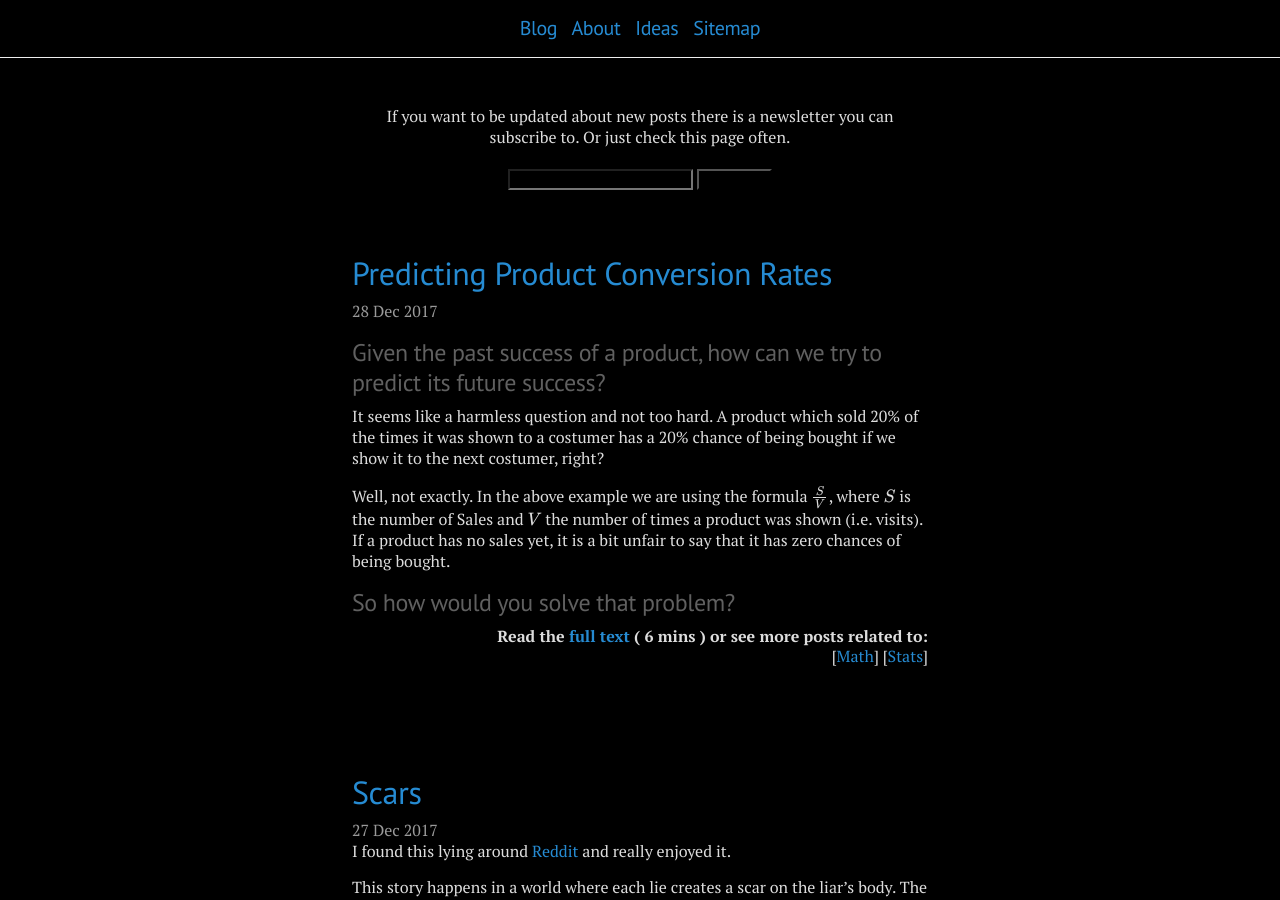
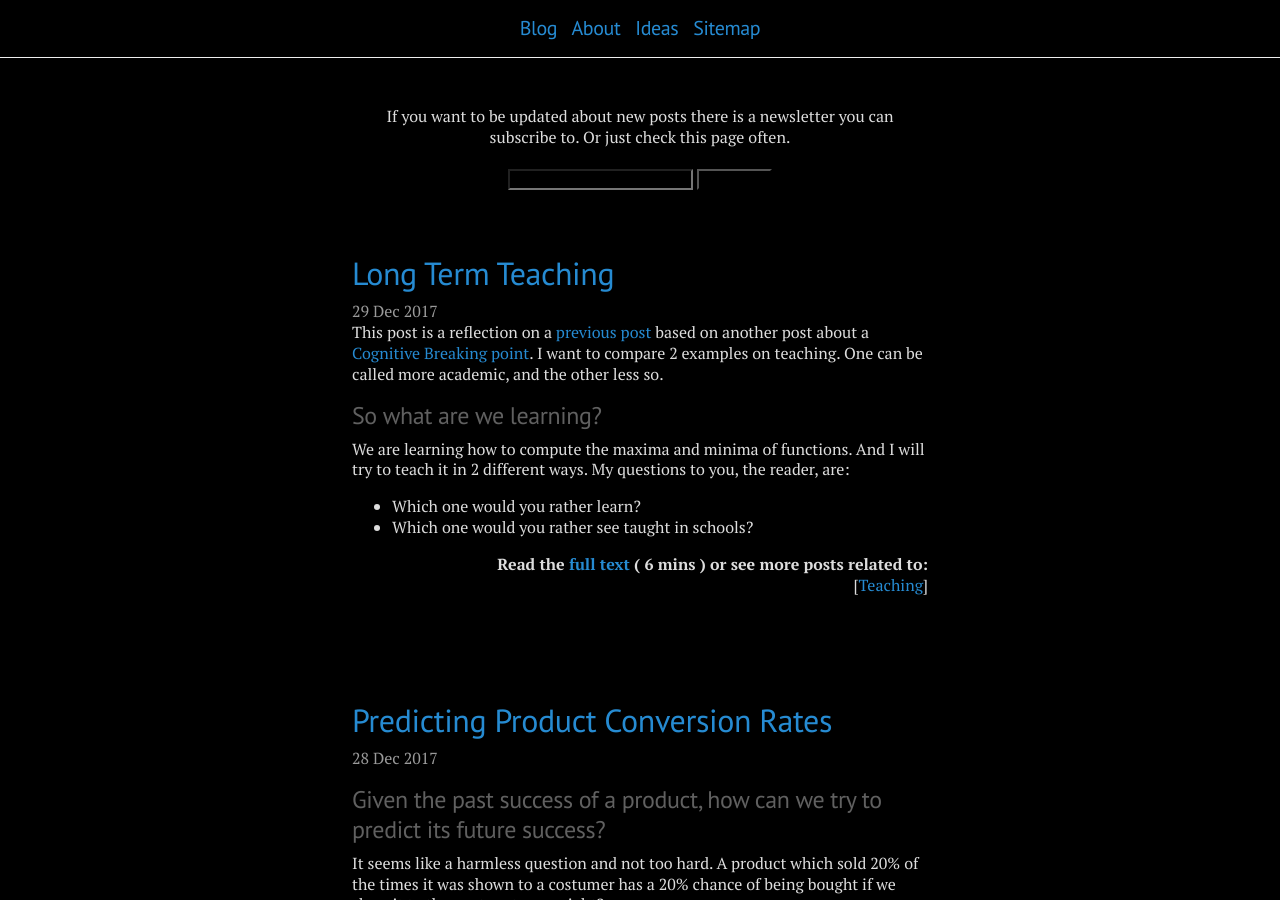
Before and after one commit to migueltorrescosta/migueltorrescosta.github.io, a Jekyll site: the page built from index.md, in a window 1280 px wide and 900 px high. Built offline with Jekyll 4.4.1, drawn with Linux system fonts in a browser that asks for light colours; formulas are drawn with MathJax 3; some of the changed lines change nothing that is shown.

Commit message:
New post: Long Term Teaching

```diff
--- a/_posts/2017-12-29-Long-Term-Teaching.md
+++ b/_posts/2017-12-29-Long-Term-Teaching.md
@@ -2,7 +2,7 @@
 layout: post
 title: Long Term Teaching
 category: [Teaching]
-published: false
+published: true
 ---
 
 This post is a reflection on a [previous post]({{ site.url }}{{ site.baseurl }}{% link _posts/2017-03-17-Maths'-Ceiling.md %}) based on another post about a [Cognitive Breaking point](https://mathwithbaddrawings.com/2015/04/08/the-math-ceiling-wheres-your-cognitive-breaking-point/). I want to compare 2 examples on teaching. One can be called more academic, and the other less so.
@@ -53,10 +53,16 @@ In another words, the derivative is the gradient of change or speed of change at
 
 Hence the local maxima / minima is attained when $$ f'(x) = 0 $$. However there is one exception. The idea of me moving forwards then backwards from the maxima only works if I can indeed move before and after the time $$ x $$. In other words, if I'm at one of the endpoints $$ \{ a,b \} $$ the above does not apply. Hence we can have local minima/maxima when $$ f'(x) = 0 $$ or at $$ \{ a,b \} $$.
 
-Se still need to figure out what are the maxima and what are the minima. Thinking in terms of gradients of slopes becomes hard at this point, but thinking in terms of acceleration makes things understandable. Say you are at a local maxima. Then your speed must be going from positive (moving forward) to negative (moving backwards), so your speed is decreasing, so you have negative acceleration. Hence $$ f''(x) < 0 $$, since we saw that $$ f'' $$ represents our acceleration. Similarly, at a local minima, $$ f''(x) > 0 $$. If neither is happenening then we are neither at a local maxima nor minima, so we will call it a saddle point. Imagina a saddle point to be a the point where your speed is zero (justo like in maxima or minima), but you are not accelerating away from your extrema. You might have gotten to an extreme and stayed there, or you might be moving forward, stop (speed is zero) and then start moving forward again, so it definitely isn't a maxima / minima.
+We still need to figure out what are the maxima and what are the minima. Thinking in terms of gradients of slopes becomes hard at this point, but thinking in terms of acceleration makes things understandable. Say you are at a local maxima. Then your speed must be going from positive (moving forward) to negative (moving backwards), so your speed is decreasing, so you have negative acceleration. Hence $$ f''(x) < 0 $$, since we saw that $$ f'' $$ represents our acceleration. Similarly, at a local minima, $$ f''(x) > 0 $$. If neither is happenening then we are neither at a local maxima nor minima, so we will call it a saddle point. Imagine a saddle point to be a the point where your speed is zero (just like in maxima or minima), but you are not accelerating away from your extrema. You might have gotten to an extreme and stayed there, or you might be moving forward, stop (speed is zero) and then start moving forward again, so it definitely isn't a maxima / minima.
 
-Hence we figured out how to calculate the maxima and minima of a function $$ f $$
+Hence we figured out how to calculate the maxima and minima of a function $$ f $$ .
 
 ## What's your point about the alternatives then?
 
-First, I want you to think about
+I will try to answer two questions about the above alternatives. First, which one would lead to better grades? Secondly, which one would be better for students development, however vague that might be?
+
+For ease of writing lets assume student A was exposed to alternative 1 and student B to alternative 2.
+
+Regarding the topic above, the grading method is fairly staightforward: We give functions to the students, and ask for them to tell us the local maxima and minima. Given that evaluation method, student A is most likely to provide better results. By consistent practice we trained A to give fast and correct answers. Student B, on the contrary, understands the idea of how to solve the problem but isn't actually able to apply the tools needed to solve the problem at hand, for lack of practice. At first glance student A seems to be better of. However, lets see some time into the future. A few years later, at work, a problem pops up that can be solved by finding the maxima or minima of a function. Which one is more likely to think of using what they learned to solve the problem? Student A isn't used to see the problem outside its well defined structure. You give him a function, you ask for the extrema, and he answers efficiently. Student B understands how the method comes about. He didn't memorize a set of steps, he understood why they work and why they are needed. He has a mental image of how the problem must be solved. Hence, when such a problem is presented, I believe he is more likely to think of how the solving technique worked. More importantly, if he needs to adapt the problem (say, he wants to find the extreme of the acceleration, so he needs to go all the way to the 4th derivative), he is more likely to be able to adapt the problem.
+
+Foregoing my initial statement, teachers tend to teach both alternatives. First they show alternative 2 to provide understanding and context, and only then they move to alternative 1 which is the goal given. However I have a huge distaste for this approach due to to its poor long term returns. My view is that an extreme (a student A who learns exclusively via Alternative 1 and a student B who learns exclusively via alternative 2), then student B might only have Bs throught his students, while A will appearingly be better by having As initially, but once the gaps and lack of understanding in his learning style start to matter he will sink into Bs, Cs, and so on. That is why I'd rather have understanding than efficiency. As Math with Bad Drawings phrased it, we (teachers) don't want to put a ceiling on our students cognitive abilities, so we should always focus on Alternative 2. We shouldn't even start a student on Alternative 1 if he hasn't understood what is going on. I could go on about this, but at this point I'll just reccoment you read Math with Bad Drawings' [post](https://mathwithbaddrawings.com/2015/04/08/the-math-ceiling-wheres-your-cognitive-breaking-point/), which reiterates how essential it is for us to value understanding over test performance.
```
